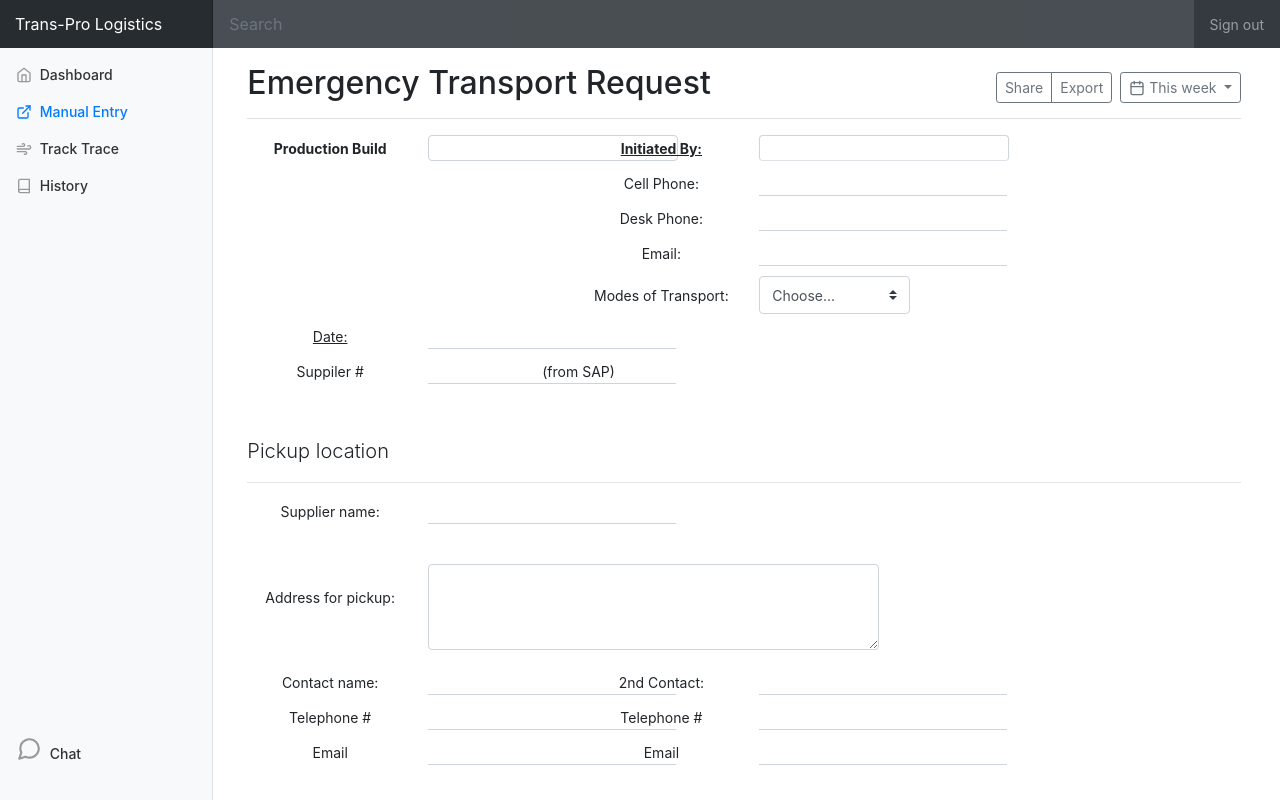
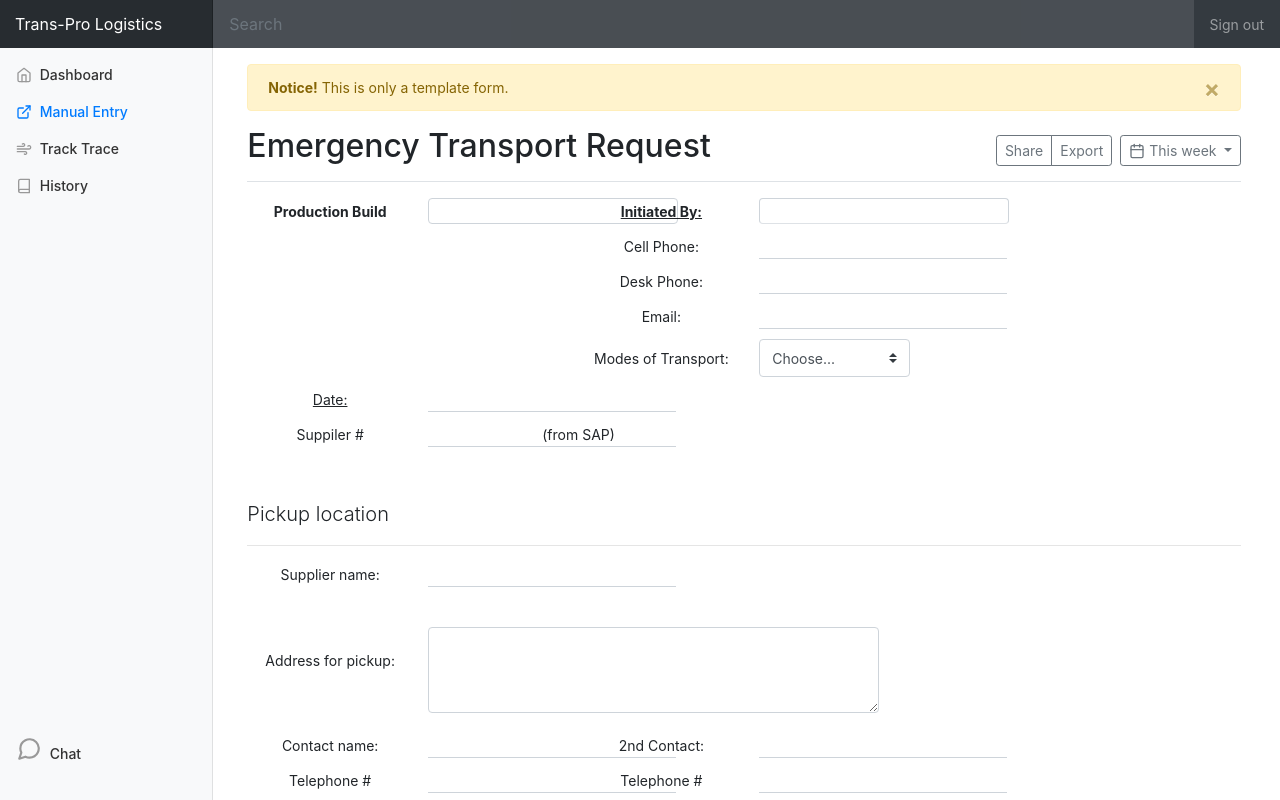
Before and after one commit to trans-pro/trans-pro.github.io, a plain HTML site: page entry.html in a window 1280 px wide. Shown: the top 800 px of the page. Drawn offline with nearby package versions, Linux system fonts and the light colour scheme.

Commit message:
Add warning bar
at the top of entry page

```diff
--- a/entry.html
+++ b/entry.html
@@ -67,6 +67,12 @@
         </nav>
 
         <main role="main" class="col-md-9 ml-sm-auto col-lg-10 pt-3 px-4">
+            <div class="alert alert-warning alert-dismissible fade show" role="alert">
+                <strong>Notice!</strong> This is only a template form.
+                <button type="button" class="close" data-dismiss="alert" aria-label="Close">
+                <span aria-hidden="true">&times;</span>
+            </button>
+            </div>
           <div class="d-flex justify-content-between flex-wrap flex-md-nowrap align-items-center pb-2 mb-3 border-bottom">
             <h1 class="h2">Emergency Transport Request</h1>
             <div class="btn-toolbar mb-2 mb-md-0">
```
